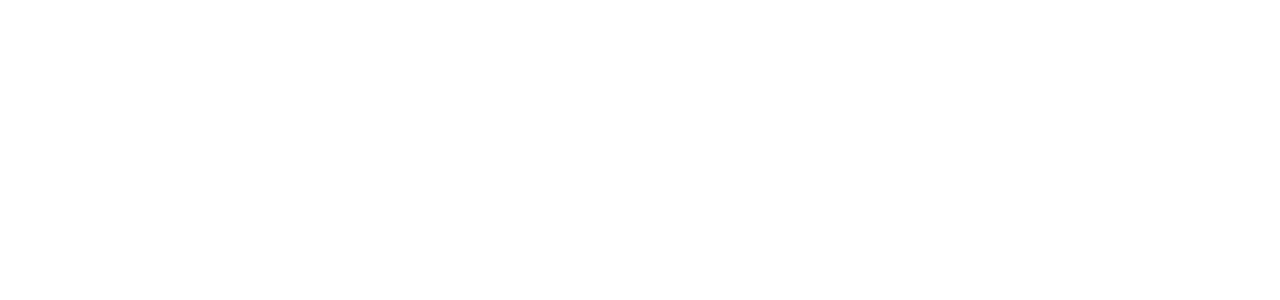
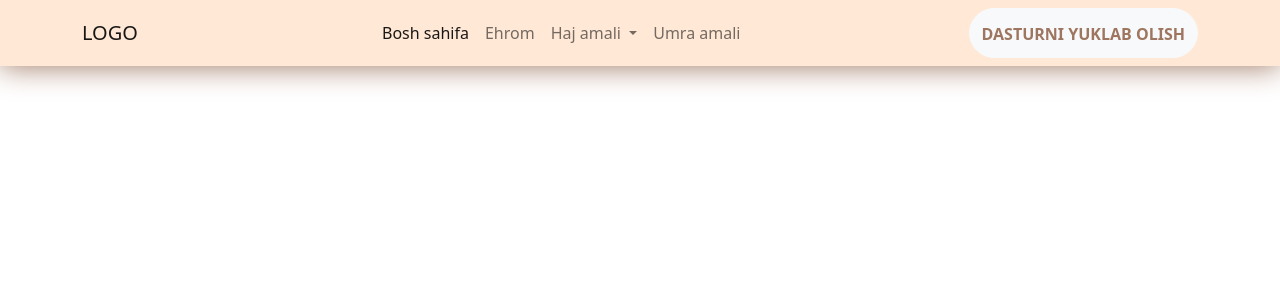
Before and after one commit to hilol-intern/HAJ, a Flask app: page / in a window 1280 px wide. Before the commit the part shown is empty. Shown: the top 300 px of the page. Run offline with Flask 2, Linux system fonts and the light colour scheme; some libraries are stand-ins or nearby versions.

Commit message:
navbar step 1

```diff
--- a/app.py
+++ b/app.py
@@ -14,3 +14,8 @@
 def main_lt():
     lang_info = info.uz_ciril
     return render_template('index.html', information = lang_info)
+
+
+
+if __name__ == '__main__':
+    app.run(host='0.0.0.0', port=8080, debug=True)
--- a/info.py
+++ b/info.py
@@ -1,2 +1,6 @@
 uz_lotin = dict()
+uz_lotin['header'] = ['Bosh sahifa', 'Ehrom', ['Haj amali', '1 kun', '2 kun', '3 kun', '4 kun', '5 kun'], 'Umra amali', 'Dasturni yuklab olish']
+
+
 uz_ciril = dict()
+uz_ciril['header'] = ['Бош саҳифа', 'Еҳром', ['Ҳаж амали', '1 кун', '2 кун', '3 кун', '4 кун', '5 кун'], 'Умра амали', 'Дастурни юклаб олиш']
--- /dev/null
+++ b/static/css/style.css
@@ -0,0 +1,20 @@
+/* General */
+
+
+/* Navbar */
+.custom-navbar{
+    background-color: #ffe8d6;
+    box-shadow: 0px 0.5px 30px #9E7660;
+}
+.cus-nav-btn{
+    border-radius: 25px;
+    min-height: 50px;
+    padding-top: 12.5px;
+    color: #9E7660;
+    text-transform: uppercase;
+    font-weight: 640;
+}
+.cus-nav-btn:hover{
+    background-color: #EED3C0;
+    border: 1px solid #9E7660;
+}
--- a/templates/index.html
+++ b/templates/index.html
@@ -4,9 +4,58 @@
     <meta charset="UTF-8">
     <meta http-equiv="X-UA-Compatible" content="IE=edge">
     <meta name="viewport" content="width=device-width, initial-scale=1.0">
+    <link rel="stylesheet" href="{{ url_for('static', filename = 'css/bootstrap.min.css') }}">
+    <link rel="stylesheet" href="{{ url_for('static', filename = 'css/style.css') }}">
     <title>HAJ.uz</title>
 </head>
 <body>
 
+    <!-- Navbar -->
+    <nav class="navbar navbar-expand-lg navbar-light custom-navbar">
+        <div class="container">
+          <a class="navbar-brand" href="#">LOGO</a>
+          <button class="navbar-toggler" type="button" data-bs-toggle="collapse" data-bs-target="#navbarNavDropdown" aria-controls="navbarNavDropdown" aria-expanded="false" aria-label="Toggle navigation">
+            <span class="navbar-toggler-icon"></span>
+          </button>
+          <div class="collapse navbar-collapse" id="navbarNavDropdown">
+            <ul class="navbar-nav ms-auto me-auto">
+
+              <li class="nav-item">
+                <a class="nav-link active" aria-current="page" href="#">{{ information['header'][0] }}</a>
+              </li>
+
+              <li class="nav-item">
+                <a class="nav-link" href="#">{{ information['header'][1] }}</a>
+              </li>
+
+              <li class="nav-item dropdown">
+                <a class="nav-link dropdown-toggle" href="#" id="navbarDropdownMenuLink" role="button" data-bs-toggle="dropdown" aria-expanded="false">
+                    {{ information['header'][2][0] }}
+                </a>
+                <ul class="dropdown-menu" aria-labelledby="navbarDropdownMenuLink">
+                  <li><a class="dropdown-item" href="#">{{ information['header'][2][1] }}</a></li>
+                  <li><a class="dropdown-item" href="#">{{ information['header'][2][2] }}</a></li>
+                  <li><a class="dropdown-item" href="#">{{ information['header'][2][3] }}</a></li>
+                  <li><a class="dropdown-item" href="#">{{ information['header'][2][4] }}</a></li>
+                  <li><a class="dropdown-item" href="#">{{ information['header'][2][5] }}</a></li>
+                </ul>
+              </li>
+
+              <li class="nav-item">
+                <a class="nav-link" href="#">{{ information['header'][3] }}</a>
+              </li>
+
+            </ul>
+            <a href="#" class="btn btn-light cus-nav-btn">{{ information['header'][4] }}</a>
+          </div>
+        </div>
+      </nav>
+    <!-- End of navbar -->
+
+
+
+    <!-- JS dependenses -->
+    <script src="{{ url_for('static', filename = 'js/jquery.js') }}"></script>
+    <script src="{{ url_for('static', filename = 'js/bootstrap.min.js') }}"></script>
 </body>
 </html>
```
